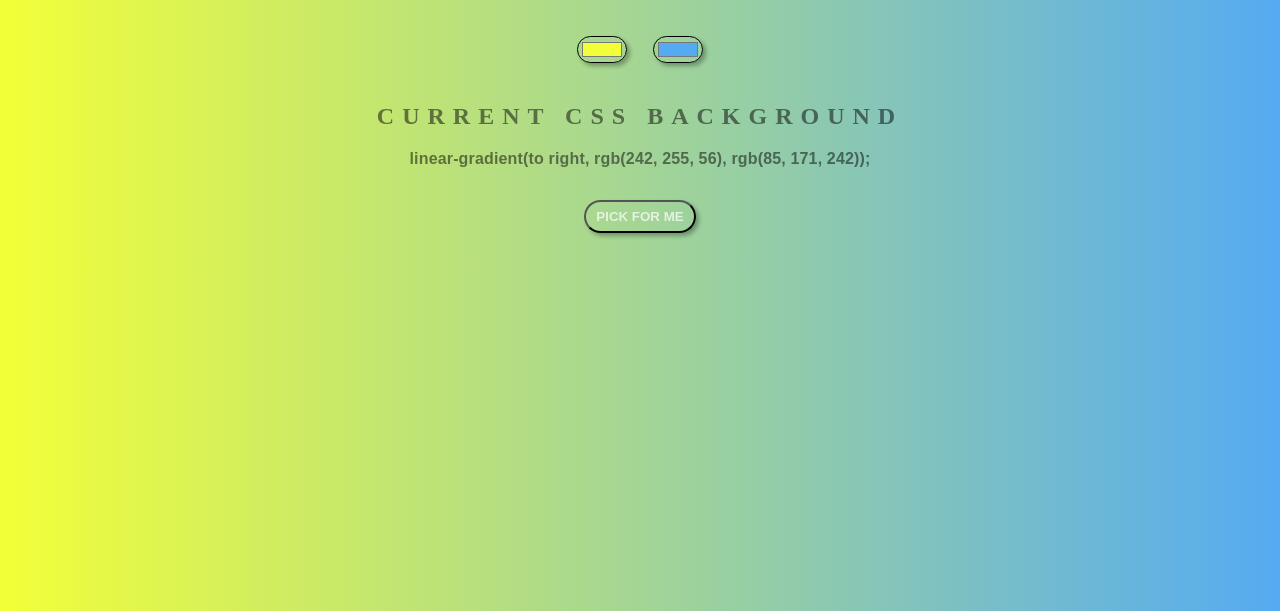
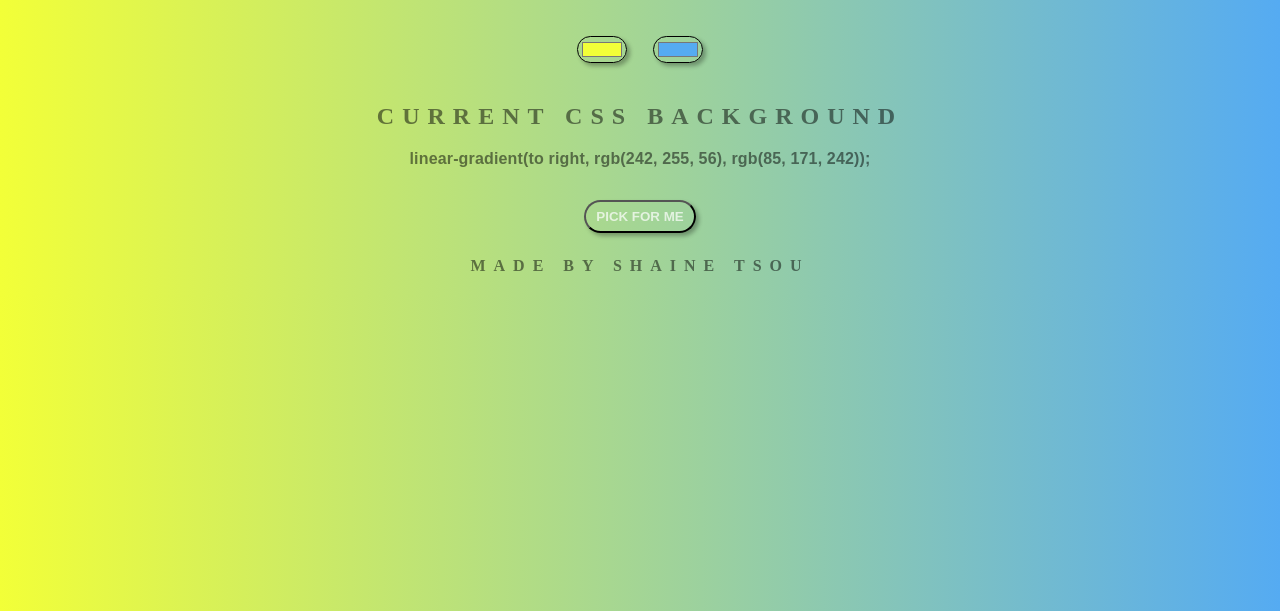
Before and after one commit to ShaineTsou/background-generator, a plain HTML site: page index.html in a window 1280 px wide. Shown: the part 189-800 px from the top of the page. Drawn offline with Linux system fonts and the light colour scheme.

Commit message:
add credit

```diff
--- a/index.html
+++ b/index.html
@@ -15,6 +15,7 @@
 	<div>
 		<button id="rndPicker" class="button-three">Pick For Me</button>
 	</div>
+	<h4>Made by Shaine Tsou</h4>
 	<script type="text/javascript" src="script.js"></script>
 </body>
 </html>
```
Also changed, not shown: 1 other file.
